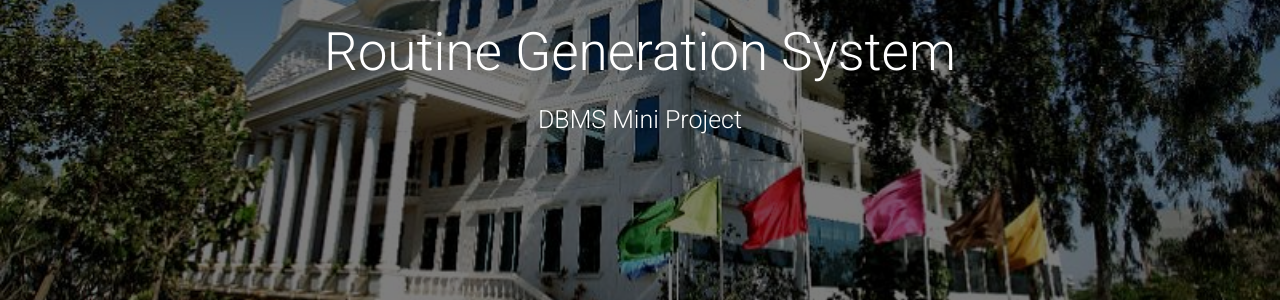
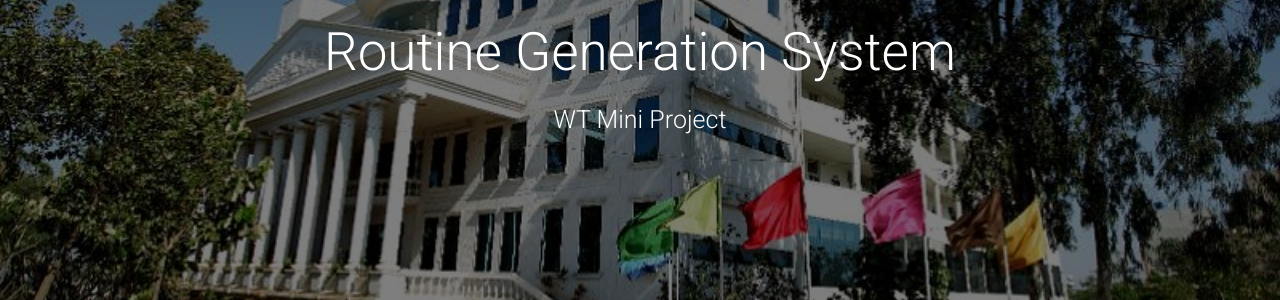
Before and after one commit to ProudPirate/website, a Django app: page / in a window 1280 px wide. Shown: the part 323-623 px from the top of the page. Run offline with Django 3.2, Linux system fonts and the light colour scheme; some libraries are stand-ins or nearby versions.

Commit message:
Text Changes

```diff
--- a/dashboard/templates/dashboard/base.html
+++ b/dashboard/templates/dashboard/base.html
@@ -3,7 +3,7 @@
 <html lang="en">
 
 <head>
-    <title>Routine Generation System</title>
+    <title>Routine Management System</title>
     <!-- Required meta tags -->
     <meta charset="utf-8">
     <meta content="width=device-width, initial-scale=1.0, maximum-scale=1.0, user-scalable=0" name="viewport"/>
--- a/dashboard/templates/dashboard/index.html
+++ b/dashboard/templates/dashboard/index.html
@@ -9,7 +9,7 @@
                 <div class="col-md-8 ml-auto mr-auto">
                     <div class="title text-center">
                         <h1>Routine Generation System</h1>
-                        <h3 class="brand text-center">DBMS Mini Project</h3>
+                        <h3 class="brand text-center">WT Mini Project</h3>
                     </div>
                 </div>
             </div>
```
Also changed, not shown: db.sqlite3.
